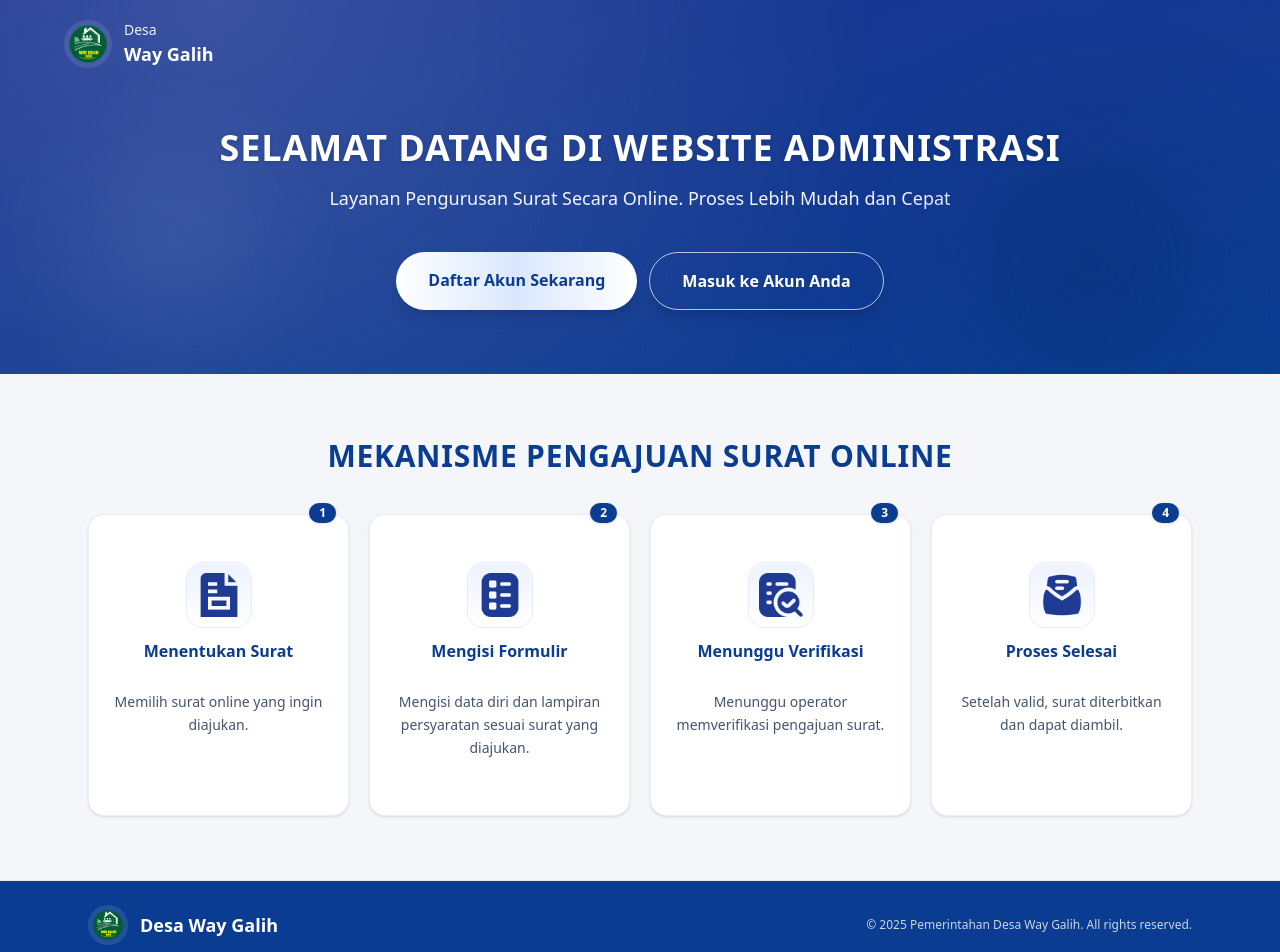
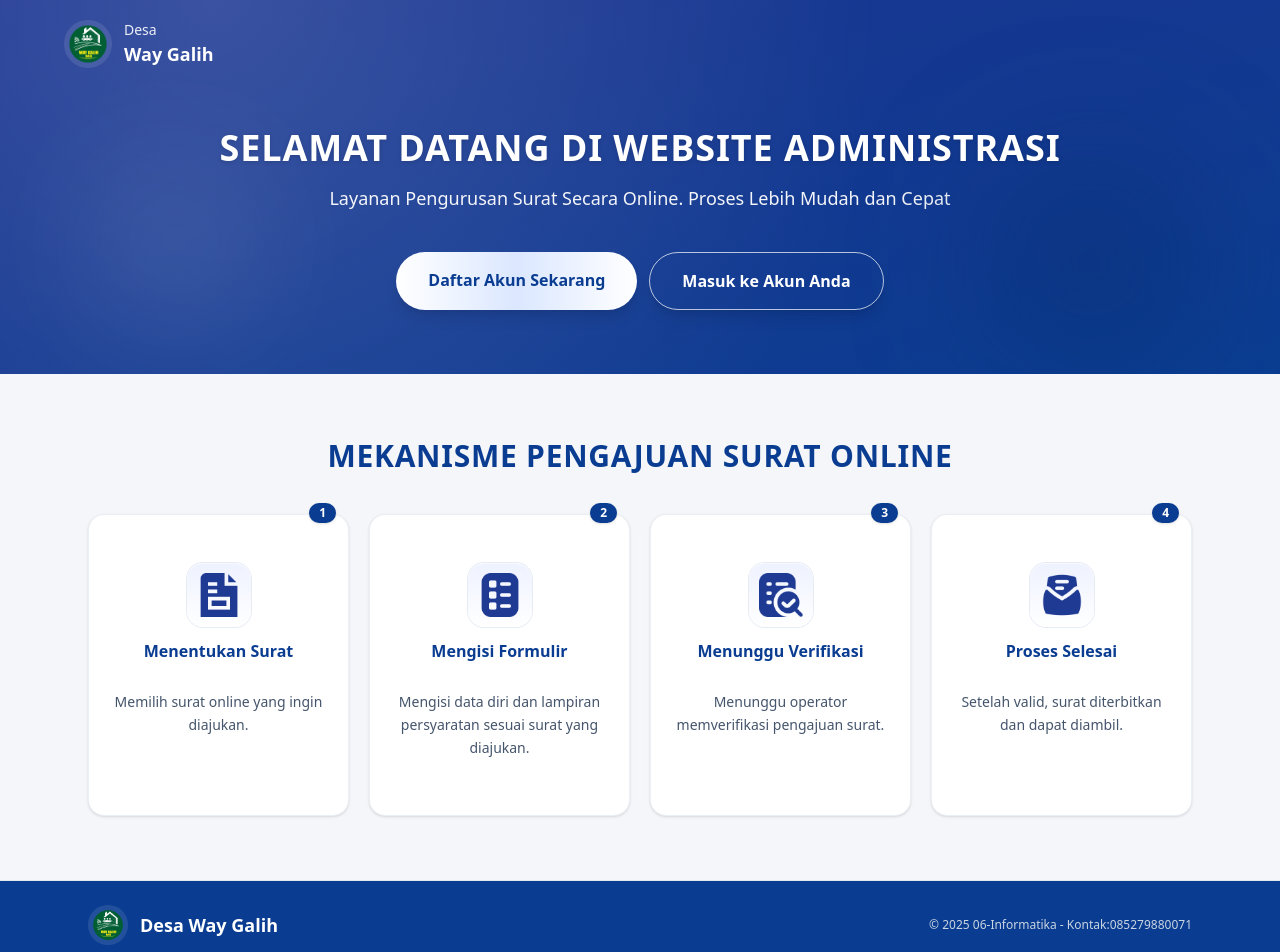
Before and after one commit to nadshafy/SO-WayGalih, a Next.js app: page / in a window 1280 px wide. Shown: the top 952 px of the page. Built offline with nearby package versions, Linux system fonts and the light colour scheme; no server answers.

Commit message:
update footer

```diff
--- a/src/components/footer.tsx
+++ b/src/components/footer.tsx
@@ -28,7 +28,7 @@ export default function Footer() {
 
         {/* RIGHT SECTION - COPYRIGHT */}
         <p className="text-xs text-slate-300 text-center sm:text-right">
-          © {year} Pemerintahan Desa Way Galih. All rights reserved.
+          &copy; {year} 06-Informatika - Kontak:085279880071
         </p>
       </div>
     </footer>
```
